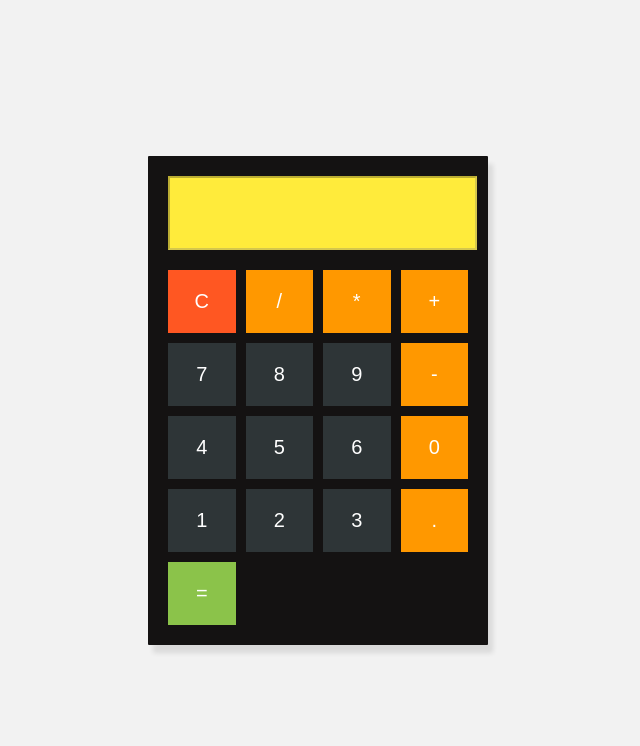
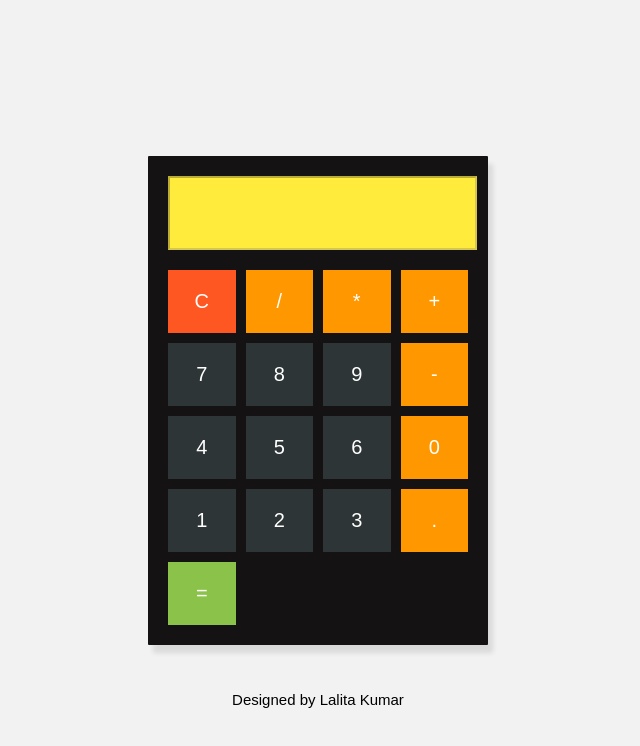
Before and after one commit to lalitad539/Calculator, a plain HTML site: page index.html in a window 1280 px wide. Shown: the whole page, without its empty margins (322-962 px from the left). Drawn offline with Linux system fonts and the light colour scheme.

Commit message:
Update index.html

```diff
--- a/index.html
+++ b/index.html
@@ -36,6 +36,8 @@
         </div>
     </div>
     <script src='script.js'></script>
-
+<div style="position: absolute;bottom: 2px; margin-bottom: 90px;">
+<footer style="font-size: 15px;"> Designed by Lalita Kumar</footer>
+</div>
 </body>
 </html>
```
